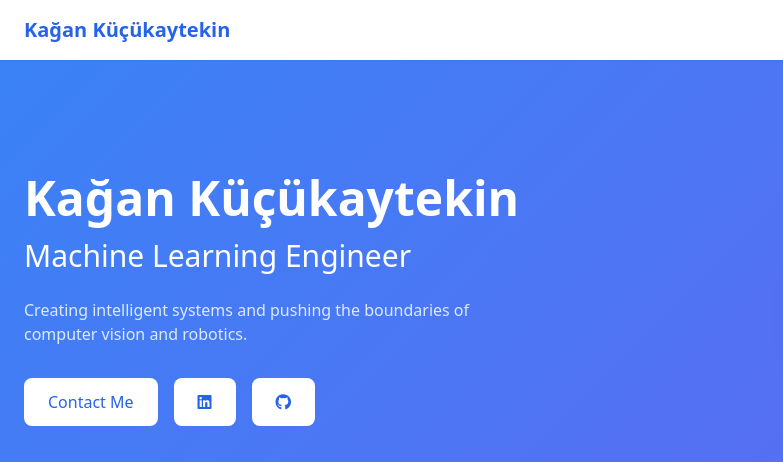
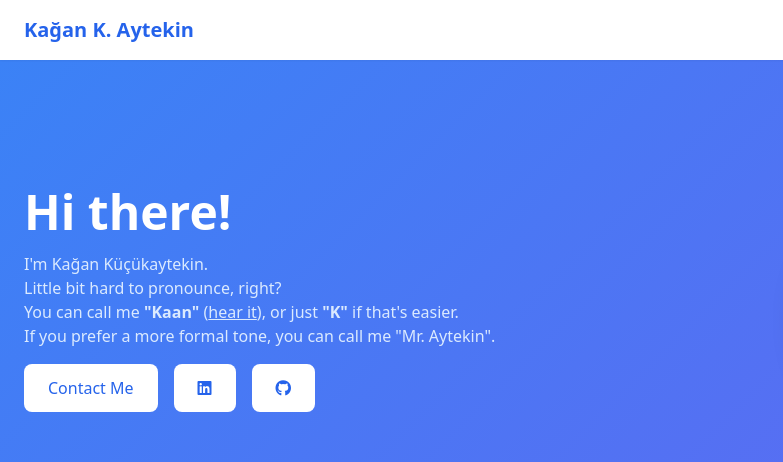
Before and after one commit to kkaytekin/me, a plain HTML site: page index.html in a window 1280 px wide. Shown: the top 462 px of the page, 0-783 px from the left. Drawn offline with nearby package versions, Linux system fonts and the light colour scheme.

Commit message:
Add pronunciation for the name

```diff
--- a/index.html
+++ b/index.html
@@ -3,7 +3,7 @@
 <head>
     <meta charset="UTF-8">
     <meta name="viewport" content="width=device-width, initial-scale=1.0">
-    <title>Kağan Küçükaytekin</title>
+    <title>Kağan K. Aytekin</title>
     <script src="https://cdn.tailwindcss.com"></script>
     <link rel="stylesheet" href="https://cdnjs.cloudflare.com/ajax/libs/font-awesome/6.4.0/css/all.min.css">
     <style>
@@ -52,7 +52,7 @@
     <header class="bg-white shadow-sm sticky top-0 z-50">
         <div class="container mx-auto px-6 py-4">
             <div class="flex justify-between items-center">
-                <a href="#" class="text-xl font-bold text-blue-600" onclick="window.scrollTo(0, 0)">Kağan Küçükaytekin</a>
+                <a href="#" class="text-xl font-bold text-blue-600" onclick="window.scrollTo(0, 0)">Kağan K. Aytekin</a>
                 <nav class="hidden md:flex space-x-8">
                     <a href="#about" class="text-gray-700 hover:text-blue-600 transition">About</a>
                     <a href="#projects" class="text-gray-700 hover:text-blue-600 transition">Projects</a>
@@ -79,9 +79,20 @@
     <section class="bg-gradient text-white py-20">
         <div class="container mx-auto px-6 flex flex-col md:flex-row items-center">
             <div class="md:w-1/2 mb-10 md:mb-0">
-                <h1 class="text-4xl md:text-5xl font-bold mb-4">Kağan Küçükaytekin</h1>
-                <h2 class="text-2xl md:text-3xl font-light mb-6">Machine Learning Engineer</h2>
-                <p class="text-blue-100 mb-8 max-w-lg">Creating intelligent systems and pushing the boundaries of computer vision and robotics.</p>
+                <h1 class="text-4xl md:text-5xl font-bold mb-4 flex items-center gap-2">
+                    Hi there!
+                </h1>
+                <p class="text-blue-100 mb-4 max-w-lg">
+                    I'm Kağan Küçükaytekin.
+                    <br>
+                    Little bit hard to pronounce, right?
+                    <br>
+                    You can call me <span class="font-semibold">"Kaan"</span>
+                    (<a href="https://www.howtopronounce.com/turkish/ka%C4%9fan-1" target="_blank" class="underline hover:text-blue-200">hear it</a>),
+                    or just <span class="font-semibold">"K"</span> if that's easier.
+                    <br>
+                    If you prefer a more formal tone, you can call me "Mr. Aytekin".
+                </p>
                 <div class="flex space-x-4">
                     <a href="mailto:kkaytekin@gmail.com" class="bg-white text-blue-600 px-6 py-3 rounded-lg font-medium hover:bg-blue-50 transition">Contact Me</a>
                     <a href="https://www.linkedin.com/in/kagan-kucukaytekin-8717a1107/" class="bg-white text-blue-600 px-6 py-3 rounded-lg font-medium hover:bg-blue-50 transition">
@@ -1092,7 +1103,7 @@
             brief.classList.toggle('hidden', isHidden);
             this.textContent = isHidden ? 'Click to read less ←' : 'Click to read more →';
         });
-    });
+        });
     </script>
 </body>
 </html>
```
